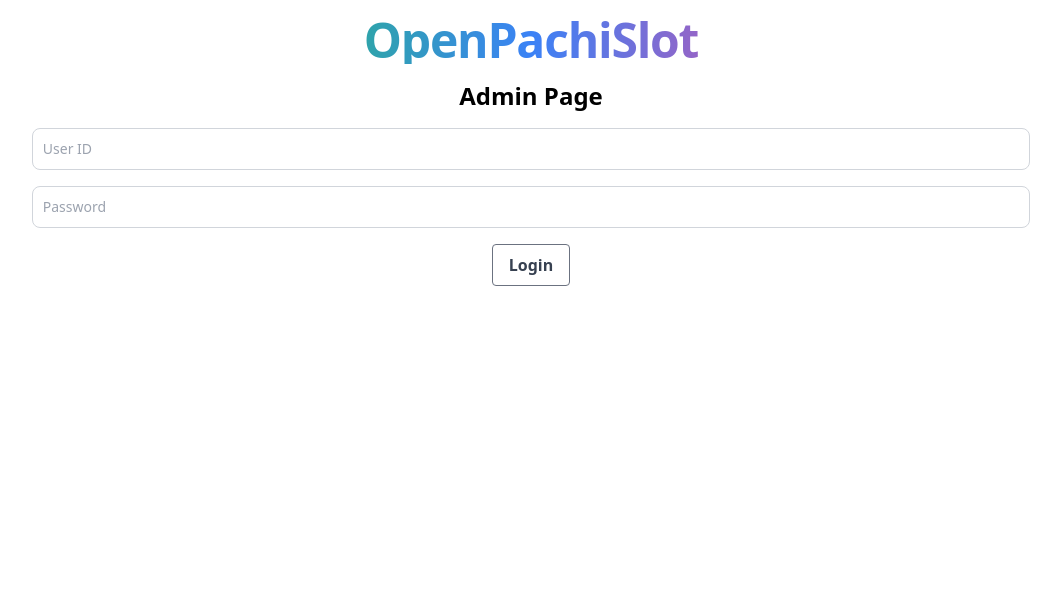
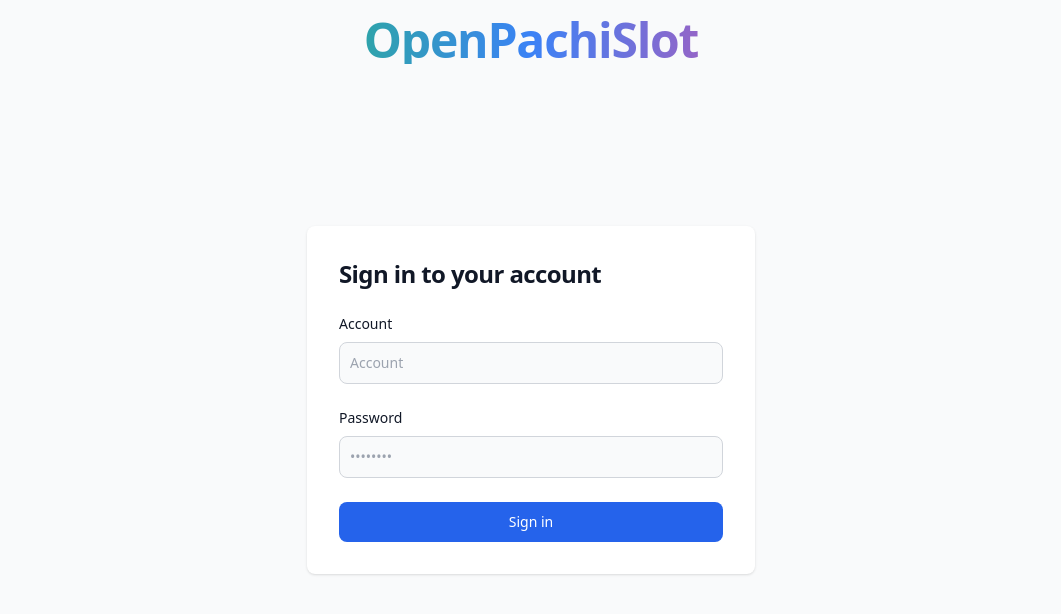
Before and after one commit to raptech-jp/OpenPachiSlot-Server, a Vue app in the folder vueApp/openpachislot-console/: page /admin in a window 1280 px wide. Shown: the top 614 px of the page, without its empty margins (109-1170 px from the left). Built offline with nearby package versions, Linux system fonts and the light colour scheme.

Commit message:
[update] login form

```diff
--- a/vueApp/openpachislot-console/public/index.html
+++ b/vueApp/openpachislot-console/public/index.html
@@ -11,7 +11,6 @@
     <noscript>
       <strong>We're sorry but <%= htmlWebpackPlugin.options.title %> doesn't work properly without JavaScript enabled. Please enable it to continue.</strong>
     </noscript>
-    <div id="app"></div>
-    <!-- built files will be auto injected -->
+    <div id="app" class="h-screen bg-gray-50"></div>
   </body>
 </html>
--- a/vueApp/openpachislot-console/src/App.vue
+++ b/vueApp/openpachislot-console/src/App.vue
@@ -1,13 +1,30 @@
 <template>
-  <header class="container mx-auto px-4 md:px-8">
-    <h1 class="my-4 text-center font-bold text-5xl tracking-tight bg-gradient-to-r from-green-500 via-blue-500 to-pink-500 bg-clip-text text-transparent max-w-2xl mx-auto">
+  <header ref="header" class="container mx-auto p-4 md:px-8">
+    <h1 class="text-center font-bold text-5xl tracking-tight bg-gradient-to-r from-green-500 via-blue-500 to-pink-500 bg-clip-text text-transparent max-w-2xl mx-auto">
       OpenPachiSlot
     </h1>
   </header>
-  <div id="content">
+  <div :style="{ height: `calc(100vh - ${headerHeight}px)` }" class="overflow-auto">
     <router-view></router-view>
   </div>
 </template>
 
 <script setup>
+import { ref, onMounted } from 'vue';
+
+const header = ref(null);
+const headerHeight = ref(0);
+
+onMounted(() => {
+  if (header.value) {
+    headerHeight.value = header.value.clientHeight;
+  }
+});
+
+// ウィンドウサイズの変更を検知して、必要に応じてヘッダーの高さを更新する
+window.addEventListener('resize', () => {
+  if (header.value) {
+    headerHeight.value = header.value.clientHeight;
+  }
+});
 </script>
--- a/vueApp/openpachislot-console/src/components/GenerateQRCode.vue
+++ b/vueApp/openpachislot-console/src/components/GenerateQRCode.vue
@@ -1,8 +1,8 @@
 <template>
-    <div v-if="qrCodeData" class="flex flex-col items-center">
-        <img :src="qrCodeData" class="m-auto" alt="QR Code">
-        <p class="mt-4">Name: {{ name }}</p>
-        <p class="mt-2">この画面を保存してください。QRコードの再発行はできません。</p>
+    <div v-if="qrCodeData" class="absolute inset-0 flex flex-col items-center justify-center px-6 py-8 mx-auto lg:py-0 gap-2">
+        <img :src="qrCodeData" alt="QR Code">
+        <p>Name: {{ name }}</p>
+        <p>この画面を保存してください。<br>QRコードの再発行はできません。</p>
     </div>
 </template>
 
--- a/vueApp/openpachislot-console/src/components/ItemList.vue
+++ b/vueApp/openpachislot-console/src/components/ItemList.vue
@@ -3,7 +3,7 @@
     <h1 class="text-2xl font-bold mb-4">Items List</h1>
     <div v-if="sortedItems && sortedItems.length">
       <table class="w-full text-sm text-left rtl:text-right text-gray-700" >
-        <thead class="text-xs text-gray-700 uppercase bg-gray-50 dark:bg-gray-700">
+        <thead class="text-xs text-gray-700 uppercase bg-gray-100">
           <tr>
             <th class="border px-4 py-2 bg-gray-100 text-left">ID</th>
             <th class="border px-4 py-2 bg-gray-100 text-left">Name</th>
@@ -58,7 +58,7 @@ export default {
     }
   },
   mounted() {
-    this.fetchItems(); // コンポーネントのマウント時にアイテムを取得
+    //this.fetchItems(); // コンポーネントのマウント時にアイテムを取得
   }
 };
 </script>
--- a/vueApp/openpachislot-console/src/components/LoginScreen.vue
+++ b/vueApp/openpachislot-console/src/components/LoginScreen.vue
@@ -1,13 +1,28 @@
 <template>
-    <div class="container mx-auto px-4">
-        <h1 class="text-2xl font-bold mb-4 text-center">Admin Page</h1>
-        <div class="w-full w-[300px] mx-auto">
-            <form @submit.prevent="login" class="flex flex-col items-center gap-4">
-                <input type="text" v-model="userId" placeholder="User ID" class="p-2.5 w-4/5 text-sm text-gray-700 bg-white rounded-lg border border-gray-300 focus:ring-blue-500 focus:border-blue-500">
-                <input type="password" v-model="password" placeholder="Password" class="p-2.5 w-4/5 text-sm text-gray-700 bg-white rounded-lg border border-gray-300 focus:ring-blue-500 focus:border-blue-500">
-                <button type="submit" class="mb-2 bg-transparent hover:bg-gray-500 text-gray-700 font-semibold hover:text-white py-2 px-4 border border-gray-500 hover:border-transparent rounded">Login</button>
-                <p v-if="loginError" class="text-red-500">Login failed. Please try again.</p>
-            </form>
+    <div class="absolute inset-0 flex items-center justify-center px-6 py-8 mx-auto lg:py-0">
+        <div class="w-full bg-white rounded-lg shadow md:mt-0 sm:max-w-md xl:p-0">
+            <div class="p-6 space-y-4 md:space-y-6 sm:p-8">
+                <h1 class="text-xl font-bold leading-tight tracking-tight text-gray-900 md:text-2xl">
+                    Sign in to your account
+                </h1>
+                <form @submit.prevent="login" class="space-y-4 md:space-y-6">
+                    <div>
+                        <label for="text" class="block mb-2 text-sm font-medium text-gray-900">Account</label>
+                        <input type="text" v-model="userId" placeholder="Account"
+                            class="bg-gray-50 border border-gray-300 text-gray-900 sm:text-sm rounded-lg focus:ring-primary-600 focus:border-primary-600 block w-full p-2.5">
+                    </div>
+                    <div>
+                        <label for="password" class="block mb-2 text-sm font-medium text-gray-900">Password</label>
+                        <input type="password" v-model="password" placeholder="••••••••"
+                            class="bg-gray-50 border border-gray-300 text-gray-900 sm:text-sm rounded-lg focus:ring-primary-600 focus:border-primary-600 block w-full p-2.5">
+                    </div>
+                    <button type="submit"
+                        class="w-full text-white bg-primary-600 hover:bg-primary-700 focus:ring-4 focus:outline-none focus:ring-primary-300 font-medium rounded-lg text-sm px-5 py-2.5 text-center">Sign
+                        in</button>
+
+                    <p v-if="loginError" class="text-red-500">Login failed. Please try again.</p>
+                </form>
+            </div>
         </div>
     </div>
 </template>
--- a/vueApp/openpachislot-console/src/views/HomeView.vue
+++ b/vueApp/openpachislot-console/src/views/HomeView.vue
@@ -1,7 +1,7 @@
 <template>
     <div class="font-sans antialiased text-center text-gray-800 mt-15">
       <RegisterForms v-if="!qrGenerated" @registration-success="handleRegistration" class="p-4" />
-      <generateQRCode v-if="cardId" :uuid="cardId" :name="name" @qr-generated="qrGenerated = $event" class="p-4">
+      <generateQRCode v-if="cardId" :uuid="cardId" :name="name" @qr-generated="qrGenerated = $event" class="p-4 ">
       </generateQRCode>
     </div>
   </template>
--- a/vueApp/openpachislot-console/tailwind.config.js
+++ b/vueApp/openpachislot-console/tailwind.config.js
@@ -1,8 +1,12 @@
 /** @type {import('tailwindcss').Config} */
 module.exports = {
-  purge: ['./index.html', './src/**/*.{vue,js,ts,jsx,tsx}'],
+  purge: ['./public/index.html', './src/**/*.{vue,js,ts,jsx,tsx}'],
   theme: {
-    extend: {},
+    extend: {
+      colors: {
+        primary: {"50":"#eff6ff","100":"#dbeafe","200":"#bfdbfe","300":"#93c5fd","400":"#60a5fa","500":"#3b82f6","600":"#2563eb","700":"#1d4ed8","800":"#1e40af","900":"#1e3a8a","950":"#172554"}
+      }
+    },
   },
   plugins: [],
 }
```
Also changed, not shown: 1 other file (tests, documents, lock files or other folders).
